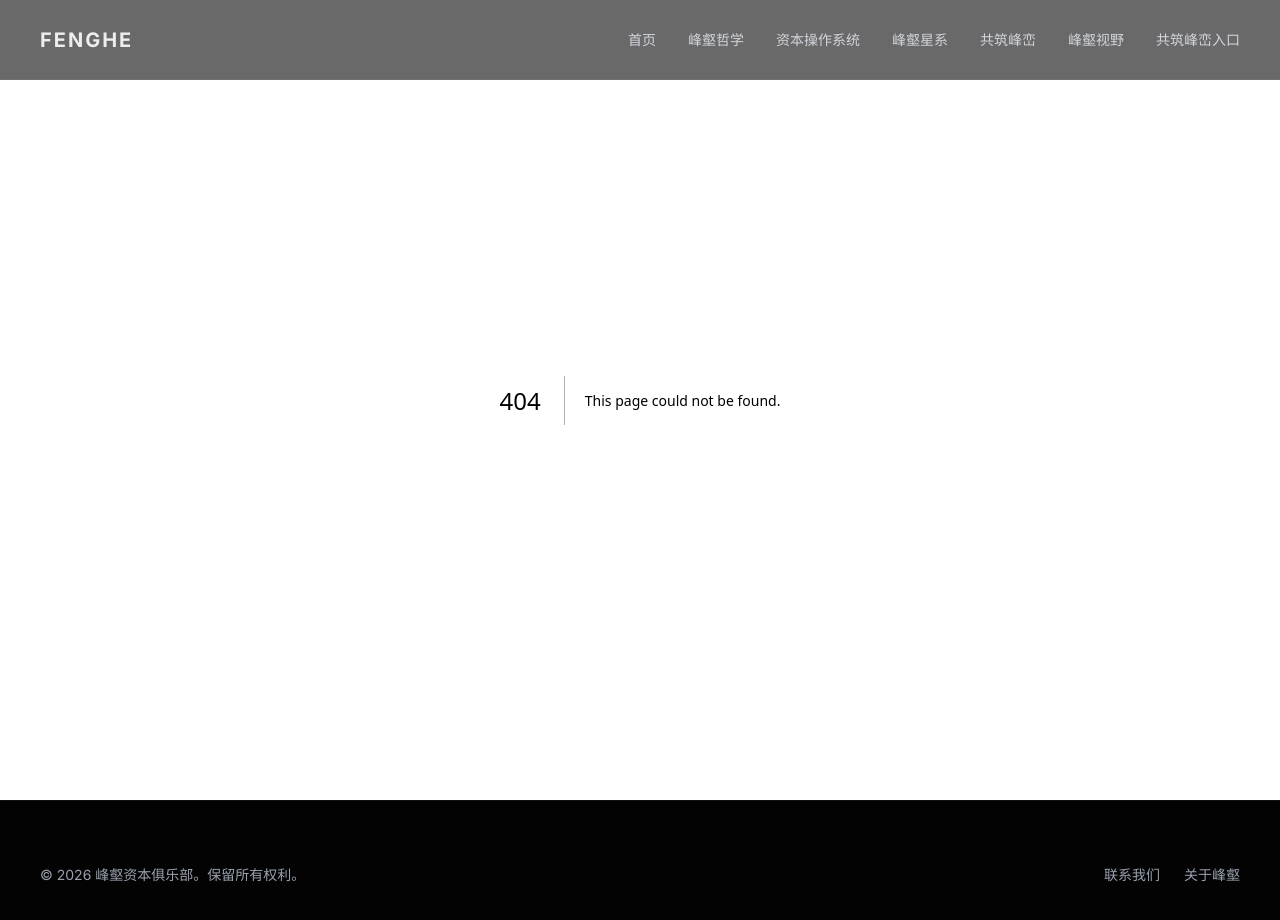
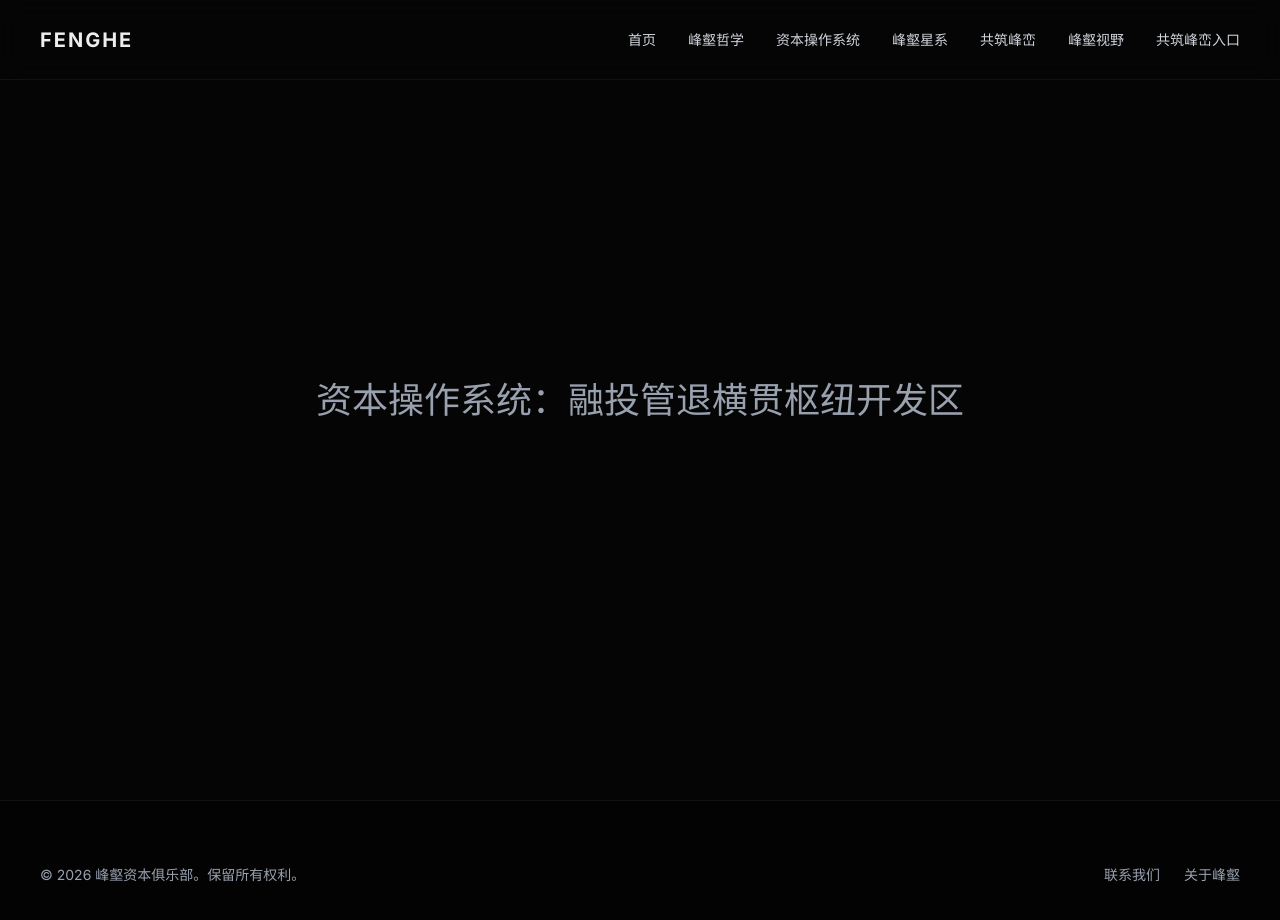
Before and after one commit to bayniidt/fhzb-1400, a Next.js app: page /os in a window 1280 px wide. Before the commit this address had no page. Shown: the top 920 px of the page. Built offline with nearby package versions, Linux system fonts and the light colour scheme.

Commit message:
feat: outline deep layout architecture shells

```diff
--- /dev/null
+++ b/src/app/galaxy/page.tsx
@@ -0,0 +1,8 @@
+import { PageTransition } from "@/components/ui/PageTransition";
+export default function Galaxy() {
+  return (
+    <PageTransition>
+        <div className="w-full min-h-screen bg-[#020202] flex items-center justify-center p-10"><h1 className="text-4xl text-gray-400">生态星系互动宇宙</h1></div>
+    </PageTransition>
+  );
+}
--- /dev/null
+++ b/src/app/os/page.tsx
@@ -0,0 +1,8 @@
+import { PageTransition } from "@/components/ui/PageTransition";
+export default function OS() {
+  return (
+    <PageTransition>
+        <div className="w-full min-h-screen bg-[#050505] flex items-center justify-center p-10"><h1 className="text-4xl text-gray-400">资本操作系统：融投管退横贯枢纽开发区</h1></div>
+    </PageTransition>
+  );
+}
--- /dev/null
+++ b/src/app/philosophy/page.tsx
@@ -0,0 +1,9 @@
+import { PageTransition } from "@/components/ui/PageTransition";
+import { Section } from "@/components/ui/Section";
+export default function Philosophy() {
+  return (
+    <PageTransition>
+        <Section className="items-center text-center"><h1 className="text-6xl md:text-8xl font-bold tracking-tight text-[#ECECEC]">峰峦思维。</h1></Section>
+    </PageTransition>
+  );
+}
--- /dev/null
+++ b/src/app/vision/page.tsx
@@ -0,0 +1,9 @@
+import { PageTransition } from "@/components/ui/PageTransition";
+import { Section } from "@/components/ui/Section";
+export default function Vision() {
+  return (
+    <PageTransition>
+        <Section className="items-center pt-40"><h1 className="text-5xl font-light text-[#ECECEC] mb-10">《第一性原理》内容卷宗矩阵开发区</h1></Section>
+    </PageTransition>
+  );
+}
```
